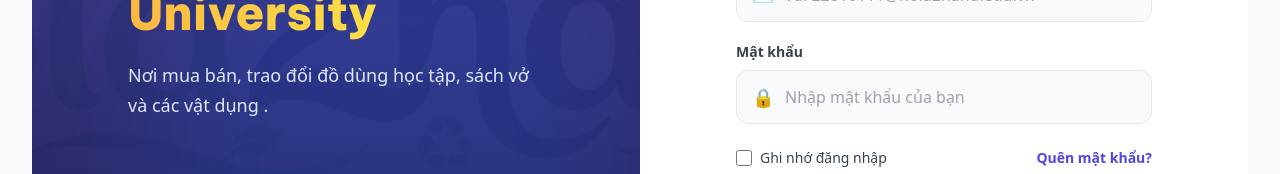
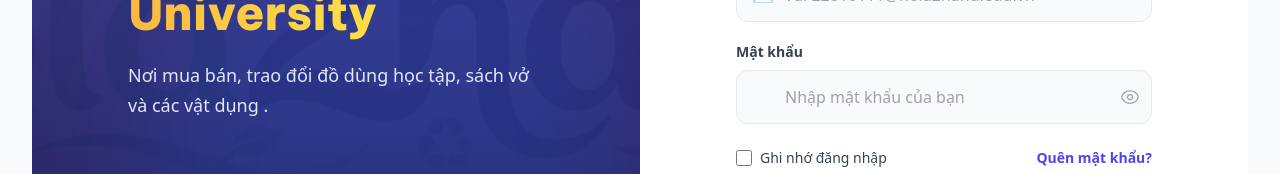
Before and after one commit to Sinh2801/web_nola2_hand, a React (Vite) app in the folder frontend/: page /login in a window 1280 px wide. Shown: the part 488-662 px from the top of the page. Built offline with nearby package versions, Linux system fonts and the light colour scheme; no server answers.

Commit message:
feat/ thêm chức năng ẩn hiện mật khẩu

```diff
--- /dev/null
+++ b/frontend/src/components/PasswordInput.jsx
@@ -0,0 +1,25 @@
+import React, { useState } from 'react'
+import { EyeIcon, EyeSlashIcon } from '@heroicons/react/24/outline'
+
+export default function PasswordInput({ className = '', ...inputProps }) {
+  const [isVisible, setIsVisible] = useState(false)
+
+  return (
+    <div className="relative">
+      <input
+        {...inputProps}
+        type={isVisible ? 'text' : 'password'}
+        className={`${className} pr-10`}
+      />
+      <button
+        type="button"
+        onClick={() => setIsVisible((visible) => !visible)}
+        className="absolute inset-y-0 right-0 flex items-center px-3 text-gray-400 hover:text-gray-600 dark:hover:text-gray-200 focus:outline-none focus:ring-2 focus:ring-inset focus:ring-orange-500 rounded-r-xl"
+        aria-label={isVisible ? 'Ẩn mật khẩu' : 'Hiện mật khẩu'}
+        title={isVisible ? 'Ẩn mật khẩu' : 'Hiện mật khẩu'}
+      >
+        {isVisible ? <EyeSlashIcon className="w-5 h-5" /> : <EyeIcon className="w-5 h-5" />}
+      </button>
+    </div>
+  )
+}
--- a/frontend/src/pages/ForgotPassword.jsx
+++ b/frontend/src/pages/ForgotPassword.jsx
@@ -2,6 +2,7 @@ import React, { useState, useEffect } from 'react'
 import { useDispatch, useSelector } from 'react-redux'
 import { useNavigate, Link } from 'react-router-dom'
 import { forgotPassword, clearError } from '../store/slices/authSlice'
+import PasswordInput from '../components/PasswordInput'
 
 export default function ForgotPassword() {
   const [formData, setFormData] = useState({
@@ -84,10 +85,9 @@ export default function ForgotPassword() {
               <label htmlFor="newPassword" className="block text-sm font-medium text-gray-700 dark:text-gray-300">
                 Mật khẩu mới
               </label>
-              <input
+              <PasswordInput
                 id="newPassword"
                 name="newPassword"
-                type="password"
                 required
                 minLength={6}
                 className="mt-1 block w-full px-3 py-2 border border-gray-300 dark:border-gray-600 bg-white dark:bg-gray-700 text-gray-900 dark:text-white rounded-md shadow-sm focus:outline-none focus:ring-orange-500 focus:border-orange-500"
@@ -99,10 +99,9 @@ export default function ForgotPassword() {
               <label htmlFor="confirmPassword" className="block text-sm font-medium text-gray-700 dark:text-gray-300">
                 Xác nhận mật khẩu mới
               </label>
-              <input
+              <PasswordInput
                 id="confirmPassword"
                 name="confirmPassword"
-                type="password"
                 required
                 minLength={6}
                 className="mt-1 block w-full px-3 py-2 border border-gray-300 dark:border-gray-600 bg-white dark:bg-gray-700 text-gray-900 dark:text-white rounded-md shadow-sm focus:outline-none focus:ring-orange-500 focus:border-orange-500"
--- a/frontend/src/pages/Login.jsx
+++ b/frontend/src/pages/Login.jsx
@@ -2,6 +2,7 @@ import React, { useState, useEffect } from 'react'
 import { useDispatch, useSelector } from 'react-redux'
 import { useNavigate, Link } from 'react-router-dom'
 import { login, clearError } from '../store/slices/authSlice'
+import PasswordInput from '../components/PasswordInput'
 
 export default function Login() {
   const [formData, setFormData] = useState({ email: '', password: '' })
@@ -147,10 +148,9 @@ export default function Login() {
                   <div className="absolute inset-y-0 left-0 pl-4 flex items-center pointer-events-none">
                     <span className="text-gray-400 text-lg">🔒</span>
                   </div>
-                  <input
+                  <PasswordInput
                     id="password"
                     name="password"
-                    type="password"
                     required
                     className="block w-full pl-12 pr-4 py-3.5 border border-gray-200 dark:border-gray-700 rounded-xl bg-gray-50 dark:bg-gray-800 text-gray-900 dark:text-white placeholder-gray-400 focus:outline-none focus:ring-2 focus:ring-orange-500/50 focus:border-orange-500 transition-all font-medium"
                     placeholder="Nhập mật khẩu của bạn"
--- a/frontend/src/pages/Profile.jsx
+++ b/frontend/src/pages/Profile.jsx
@@ -3,6 +3,7 @@ import { useSelector, useDispatch } from 'react-redux'
 import { Link, useLocation, useNavigate } from 'react-router-dom'
 import api from '../utils/api'
 import { updateUser, requestChangePassword, verifyOTPAndChangePassword } from '../store/slices/authSlice'
+import PasswordInput from '../components/PasswordInput'
 
 export default function Profile() {
   const { user } = useSelector(state => state.auth)
@@ -399,8 +400,7 @@ export default function Profile() {
                         <label className="block text-sm font-medium text-gray-700 dark:text-gray-300 mb-2">
                           Mật khẩu hiện tại *
                         </label>
-                        <input
-                          type="password"
+                        <PasswordInput
                           name="currentPassword"
                           value={passwordData.currentPassword}
                           onChange={(e) => setPasswordData({ ...passwordData, currentPassword: e.target.value })}
@@ -414,8 +414,7 @@ export default function Profile() {
                         <label className="block text-sm font-medium text-gray-700 dark:text-gray-300 mb-2">
                           Mật khẩu mới *
                         </label>
-                        <input
-                          type="password"
+                        <PasswordInput
                           name="newPassword"
                           value={passwordData.newPassword}
                           onChange={(e) => setPasswordData({ ...passwordData, newPassword: e.target.value })}
@@ -430,8 +429,7 @@ export default function Profile() {
                         <label className="block text-sm font-medium text-gray-700 dark:text-gray-300 mb-2">
                           Xác nhận mật khẩu mới *
                         </label>
-                        <input
-                          type="password"
+                        <PasswordInput
                           name="confirmPassword"
                           value={passwordData.confirmPassword}
                           onChange={(e) => setPasswordData({ ...passwordData, confirmPassword: e.target.value })}
--- a/frontend/src/pages/Register.jsx
+++ b/frontend/src/pages/Register.jsx
@@ -2,6 +2,7 @@ import React, { useState, useEffect } from 'react'
 import { useDispatch, useSelector } from 'react-redux'
 import { useNavigate, Link } from 'react-router-dom'
 import { register, clearError } from '../store/slices/authSlice'
+import PasswordInput from '../components/PasswordInput'
 
 export default function Register() {
   const [formData, setFormData] = useState({
@@ -165,9 +166,8 @@ export default function Register() {
 
               <div>
                 <label className="block text-sm font-bold text-gray-700 dark:text-gray-300 mb-2">Mật khẩu</label>
-                <input
+                <PasswordInput
                   name="password"
-                  type="password"
                   required
                   placeholder="Tối thiểu 6 ký tự"
                   className="block w-full px-4 py-3 border border-gray-200 dark:border-gray-700 rounded-xl bg-gray-50 dark:bg-gray-800 text-gray-900 dark:text-white placeholder-gray-400 focus:outline-none focus:ring-2 focus:ring-orange-500/50 focus:border-orange-500 transition-all font-medium"
@@ -178,9 +178,8 @@ export default function Register() {
 
               <div>
                 <label className="block text-sm font-bold text-gray-700 dark:text-gray-300 mb-2">Xác nhận mật khẩu</label>
-                <input
+                <PasswordInput
                   name="confirmPassword"
-                  type="password"
                   required
                   placeholder="Nhập lại mật khẩu"
                   className="block w-full px-4 py-3 border border-gray-200 dark:border-gray-700 rounded-xl bg-gray-50 dark:bg-gray-800 text-gray-900 dark:text-white placeholder-gray-400 focus:outline-none focus:ring-2 focus:ring-orange-500/50 focus:border-orange-500 transition-all font-medium"
```
